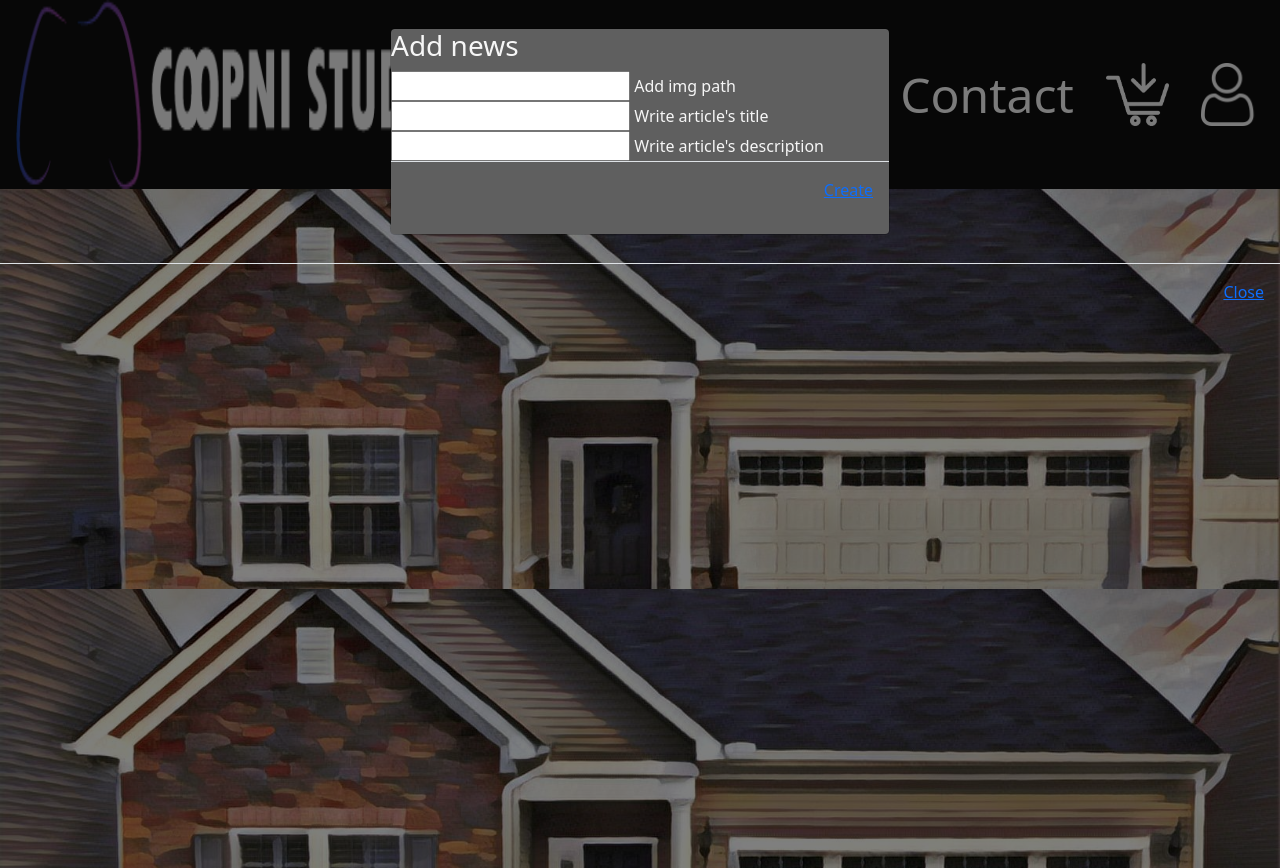
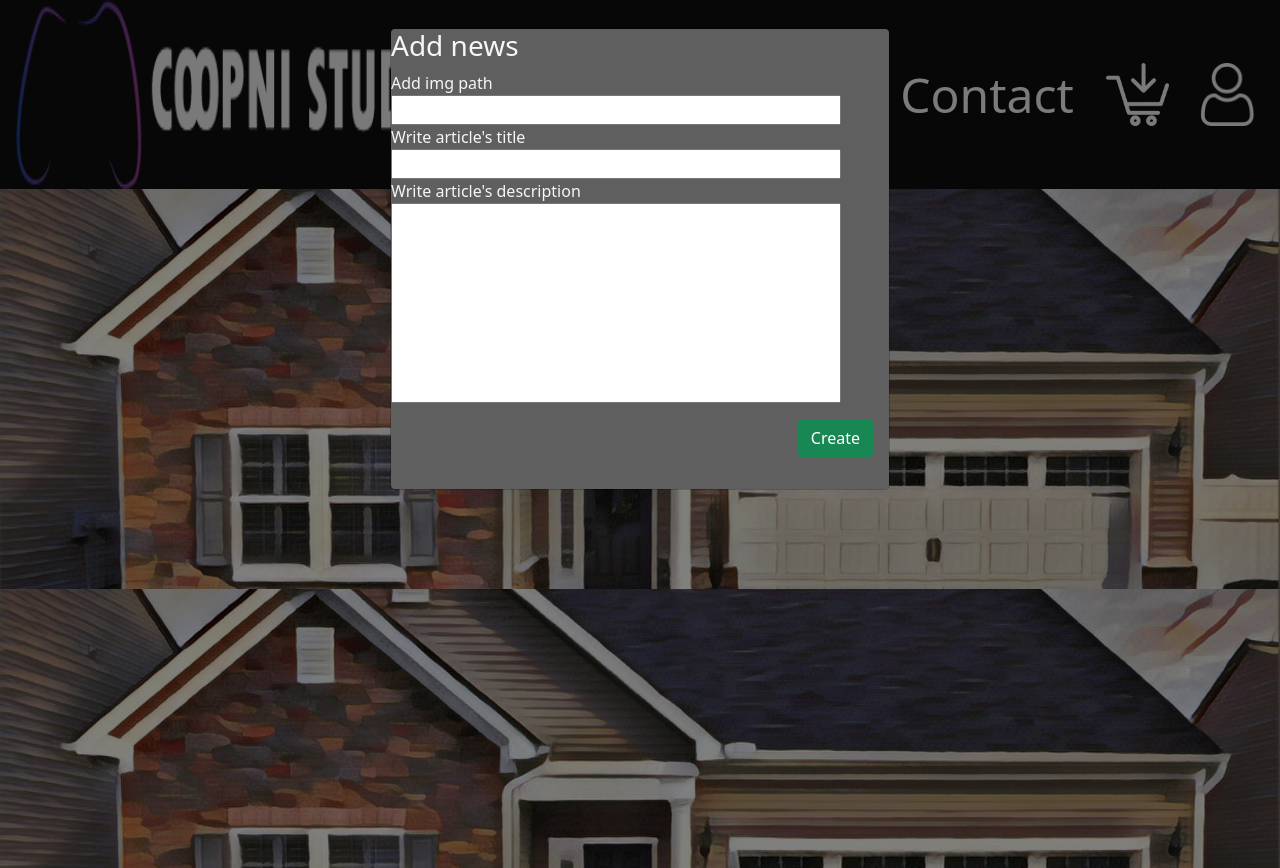
Before and after one commit to Jalkow/Proj13, a PHP site: page /actu.php in a window 1280 px wide, after a click on "add news". Shown: the top 868 px of the page. Run offline with PHP 8.4, Linux system fonts and the light colour scheme; data that the repository does not hold is empty; some libraries are stand-ins or nearby versions; some web fonts are replaced.

Commit message:
let's go

```diff
--- a/src/actu.php
+++ b/src/actu.php
@@ -66,9 +66,6 @@
                     <?php require_once "createNews.php"; ?>
                 </div>
             </div>
-            <div class="modal-footer">
-                <a href="#footer" class="modal-close waves-effect waves-green btn-flat">Close</a>
-            </div>
         </div>
 
         <!-- trigger modal delete profile card -->
@@ -82,9 +79,6 @@
                     <?php require_once "deleteNews.php"; ?>
                 </div>
             </div>
-            <div class="modal-footer">
-                <a href="#footer" class="modal-close waves-effect waves-green btn-flat">Close</a>
-            </div>
         </div>
 
 
--- a/src/article.php
+++ b/src/article.php
@@ -46,7 +46,7 @@
 
 
 
-
+        <?php require "footer.php";?>
 
     </body>
 </html>
--- a/src/createNews.php
+++ b/src/createNews.php
@@ -1,19 +1,22 @@
 <form id="add-news" method="post" action="sendAddNews.php" enctype= "multipart/form-data">
   <h3>Add news</h3>
   <div class="input-field">
-    <input id="picture" type="text" name='Picture' />
-    <label >Add img path</label>
+  <label >Add img path</label>
+    <input id="modal_article" type="text" name='Picture' />
+
   </div>
   <div class="input-field">
-    <input id="title" type="text" name="Title">
-    <label >Write article's title</label>
+  <label >Write article's title</label>
+    <input id="modal_article" type="text" name="Title">
+
   </div>
   <div class="input-field">
-    <input id="description" type="text" name="Description">
-    <label >Write article's description</label>
+  <label >Write article's description</label>
+    <input id="modal_article_description" type="text" name="Description">
+
   </div>
 
   <div class="modal-footer">
-    <a onclick="document.getElementById('add-news').submit()"class="modal-close waves-effect waves-red btn-flat ">Create</a>
+    <a class="btn btn-success" onclick="document.getElementById('add-news').submit()"class="modal-close waves-effect waves-red btn-flat ">Create</a>
   </div>
 </form>
--- a/src/css/style.css
+++ b/src/css/style.css
@@ -94,13 +94,12 @@ body{
 #article_card{
     background-color: transparent !important;
     border: 0 !important;
-    justify-content: center;
-    flex-direction: row;
-    flex-wrap: wrap;
+    display: flex;
+    align-items: center;
 }
 
 #article_img{
-    width: 500px;
+    width: 700px;
     height: auto;
     border-radius: 2.5rem !important;
 }
@@ -109,6 +108,21 @@ body{
     color: #F6F6F6;
     font-family: 'Roboto', sans-serif;
     font-size: 30px;
+    text-align: center;
+}
+
+#add-news{
+    display: flex;
+    flex-direction: column;
+}
+
+#modal_article_description{
+    height: 200px;
+    width: 450px;
+}
+
+#modal_article{
+    width: 450px;
 }
 
 
@@ -155,6 +169,10 @@ body{
     max-width: 5vw;
 }
 
+.modal-footer{
+    border: 0 !important;
+}
+
 @media screen and (min-width: 1200px){
     .nav-link{
         font-size: 3rem;
--- a/src/deleteNews.php
+++ b/src/deleteNews.php
@@ -12,7 +12,6 @@
             <option name ="michel" value=<?php echo $article['news_title'] ?>><?php echo $article['news_title'] ?></option>
         <?php } ?>
     </select>
-    <label>Article to delete</label>
   </div>
-    <button type="submit" name="action">Delete</button>
+    <button class="btn btn-danger" type="submit" name="action">Delete</button>
 </form>
--- a/src/header.php
+++ b/src/header.php
@@ -7,7 +7,7 @@
         </picture>
     </a>
     <a class="nav-link" href="#">Home</a>
-    <a class="nav-link" href="#">Actualités</a>
+    <a class="nav-link" href="#actu.php">Actualités</a>
     <a class="nav-link" href="#">Contact</a>
     <div class="main-menu-icons">
         <a class="nav-link" href="">
```
